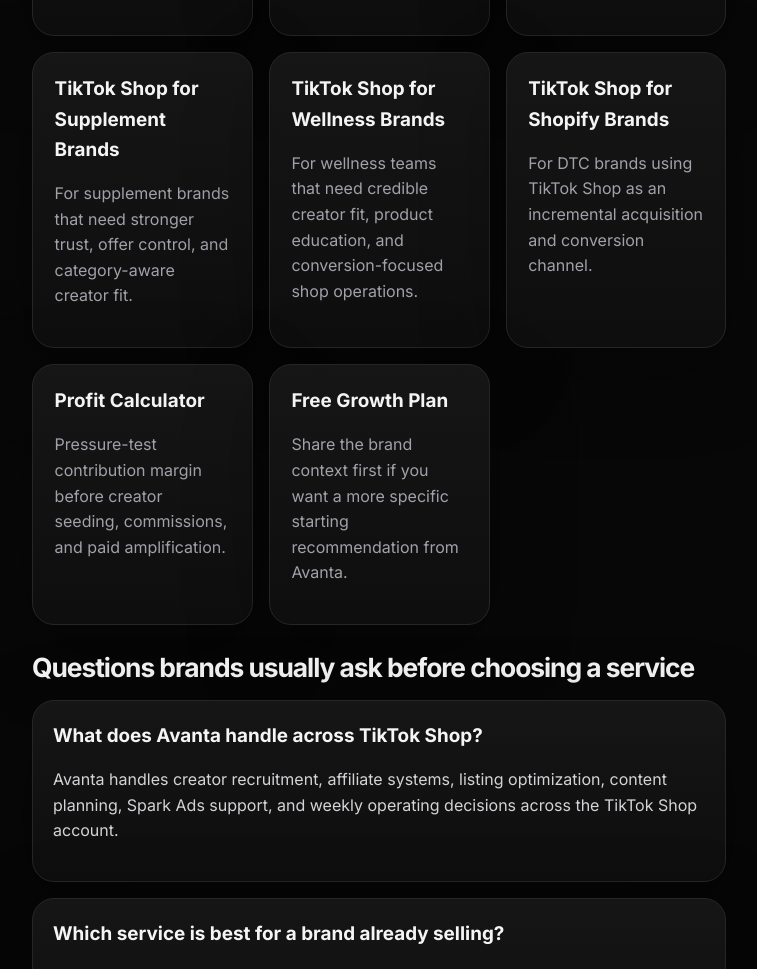
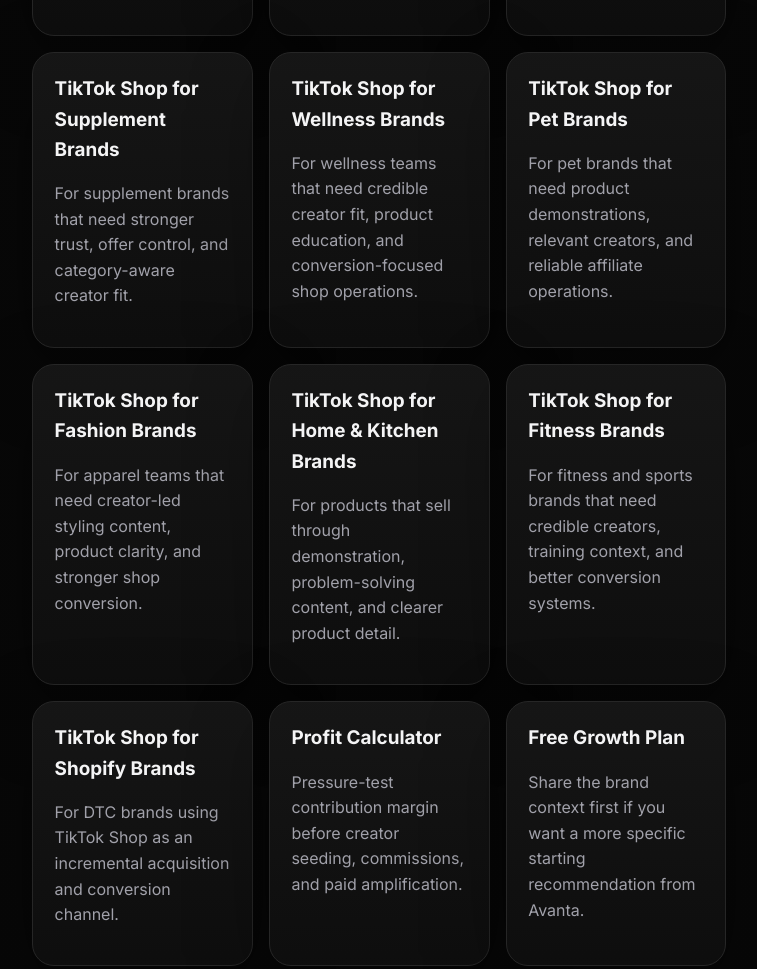
Before and after one commit to avantabrands/avanta-site, a plain HTML site: page services/index.html in a window 1280 px wide. Shown: the part 2958-3927 px from the top of the page, without its empty margins (48-805 px from the left). Drawn offline with Linux system fonts and the light colour scheme.

Commit message:
Add TikTok Shop service pages for four consumer categories

```diff
--- a/services/index.html
+++ b/services/index.html
@@ -278,6 +278,22 @@
               <p>For wellness teams that need credible creator fit, product education, and conversion-focused shop operations.</p>
             </article>
             <article class="article-card">
+              <h3><a href="/services/tiktok-shop-agency-for-pet-brands/">TikTok Shop for Pet Brands</a></h3>
+              <p>For pet brands that need product demonstrations, relevant creators, and reliable affiliate operations.</p>
+            </article>
+            <article class="article-card">
+              <h3><a href="/services/tiktok-shop-agency-for-fashion-brands/">TikTok Shop for Fashion Brands</a></h3>
+              <p>For apparel teams that need creator-led styling content, product clarity, and stronger shop conversion.</p>
+            </article>
+            <article class="article-card">
+              <h3><a href="/services/tiktok-shop-agency-for-home-kitchen-brands/">TikTok Shop for Home &amp; Kitchen Brands</a></h3>
+              <p>For products that sell through demonstration, problem-solving content, and clearer product detail.</p>
+            </article>
+            <article class="article-card">
+              <h3><a href="/services/tiktok-shop-agency-for-fitness-brands/">TikTok Shop for Fitness Brands</a></h3>
+              <p>For fitness and sports brands that need credible creators, training context, and better conversion systems.</p>
+            </article>
+            <article class="article-card">
               <h3><a href="/services/tiktok-shop-agency-for-shopify-brands/">TikTok Shop for Shopify Brands</a></h3>
               <p>For DTC brands using TikTok Shop as an incremental acquisition and conversion channel.</p>
             </article>
--- a/sitemap.xml
+++ b/sitemap.xml
@@ -16,6 +16,10 @@
   <url><loc>https://avantabrands.co/services/tiktok-shop-agency-for-skincare-brands/</loc><lastmod>2026-09-17</lastmod><changefreq>weekly</changefreq><priority>0.8</priority></url>
   <url><loc>https://avantabrands.co/services/tiktok-shop-agency-for-supplement-brands/</loc><lastmod>2026-04-08</lastmod><changefreq>weekly</changefreq><priority>0.8</priority></url>
   <url><loc>https://avantabrands.co/services/tiktok-shop-agency-for-wellness-brands/</loc><lastmod>2026-09-17</lastmod><changefreq>weekly</changefreq><priority>0.8</priority></url>
+  <url><loc>https://avantabrands.co/services/tiktok-shop-agency-for-pet-brands/</loc><lastmod>2026-09-17</lastmod><changefreq>weekly</changefreq><priority>0.8</priority></url>
+  <url><loc>https://avantabrands.co/services/tiktok-shop-agency-for-fashion-brands/</loc><lastmod>2026-09-17</lastmod><changefreq>weekly</changefreq><priority>0.8</priority></url>
+  <url><loc>https://avantabrands.co/services/tiktok-shop-agency-for-home-kitchen-brands/</loc><lastmod>2026-09-17</lastmod><changefreq>weekly</changefreq><priority>0.8</priority></url>
+  <url><loc>https://avantabrands.co/services/tiktok-shop-agency-for-fitness-brands/</loc><lastmod>2026-09-17</lastmod><changefreq>weekly</changefreq><priority>0.8</priority></url>
   <url><loc>https://avantabrands.co/services/tiktok-shop-agency-for-shopify-brands/</loc><lastmod>2026-04-21</lastmod><changefreq>weekly</changefreq><priority>0.8</priority></url>
   <url><loc>https://avantabrands.co/guides/</loc><lastmod>2026-06-29</lastmod><changefreq>weekly</changefreq><priority>0.8</priority></url>
   <url><loc>https://avantabrands.co/guides/best-tiktok-shop-agencies-2026/</loc><lastmod>2026-06-13</lastmod><changefreq>weekly</changefreq><priority>0.9</priority></url>
```
Also changed, not shown: services/tiktok-shop-agency-for-fashion-brands/index.html (added, +1 -0 lines), services/tiktok-shop-agency-for-fitness-brands/index.html (added, +1 -0 lines), services/tiktok-shop-agency-for-home-kitchen-brands/index.html (added, +1 -0 lines), services/tiktok-shop-agency-for-pet-brands/index.html (added, +1 -0 lines).
